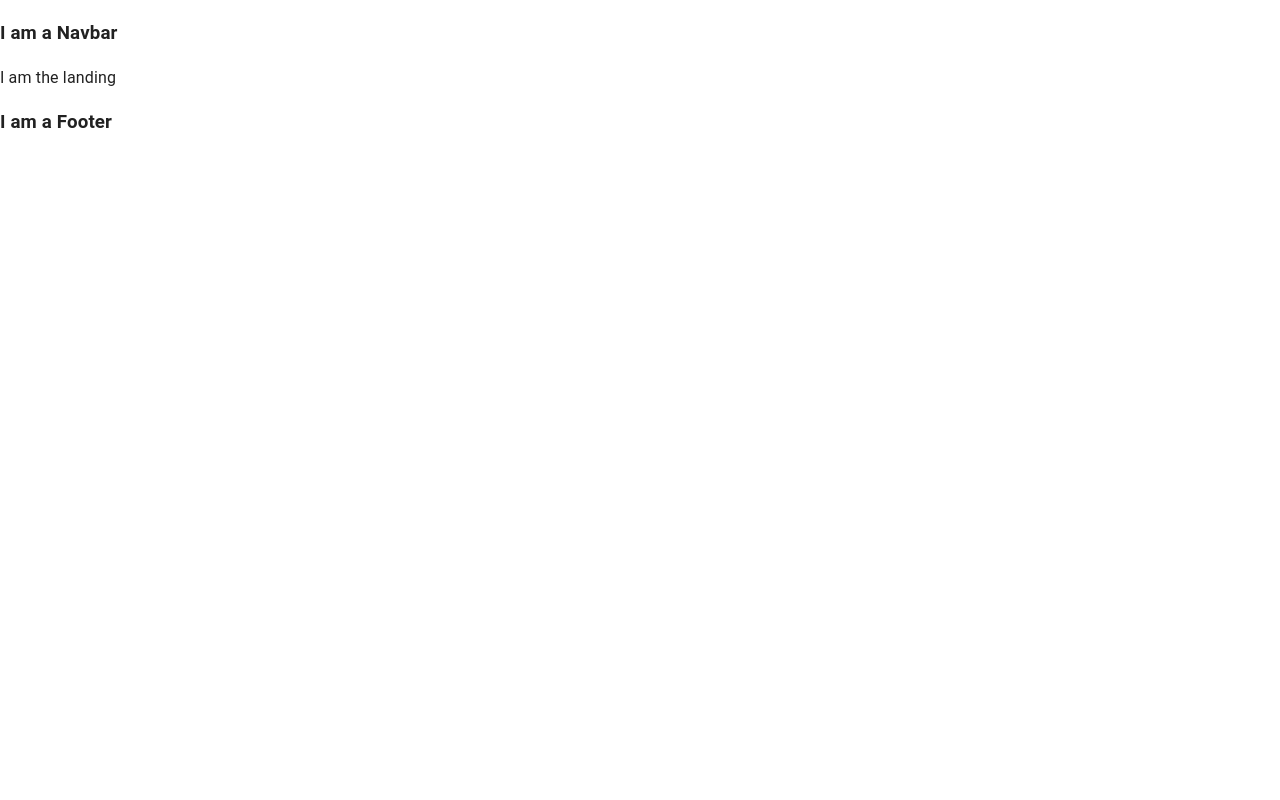
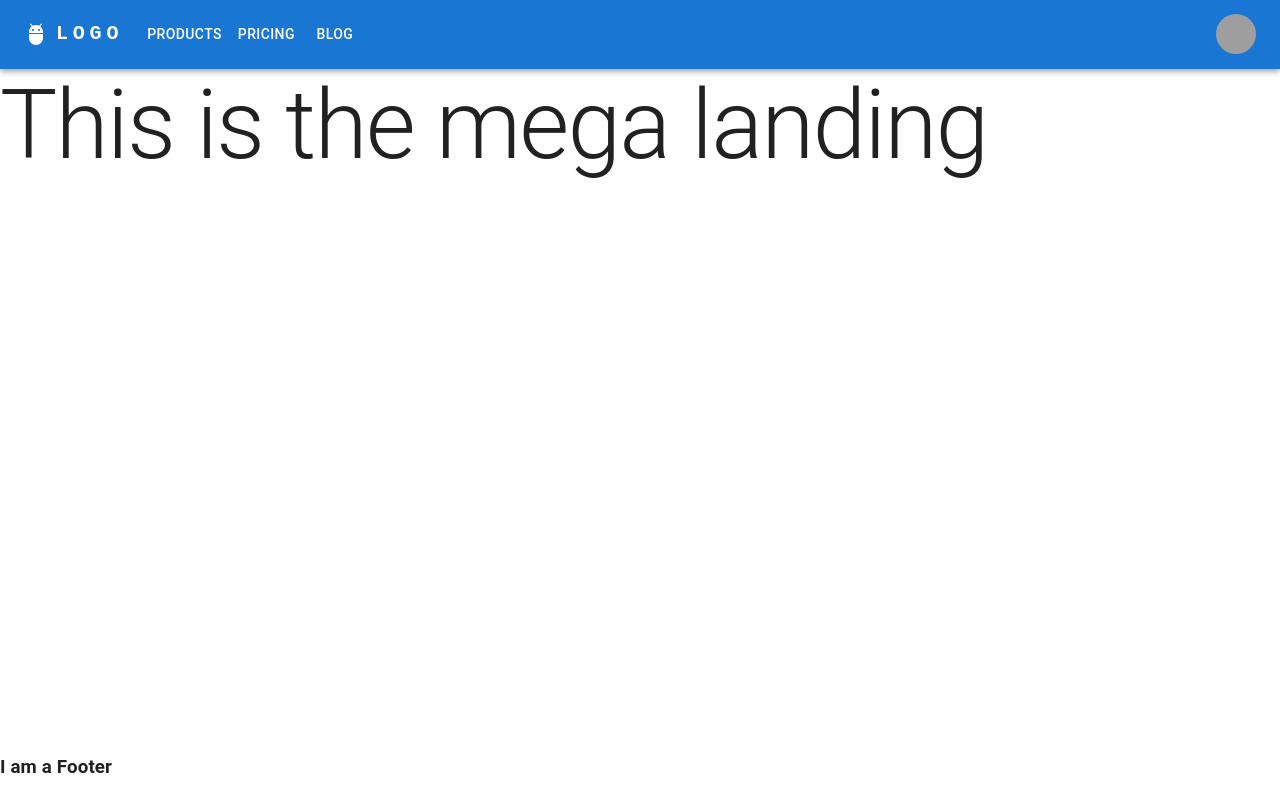
Before and after one commit to Albert-47/sigala, a Next.js app: page / in a window 1280 px wide. Built offline with nearby package versions, Linux system fonts and the light colour scheme; grey boxes are pictures that could not be loaded.

Commit message:
ADD footer and navbar added

```diff
--- a/package.json
+++ b/package.json
@@ -11,6 +11,7 @@
   "dependencies": {
     "@emotion/react": "^11.10.6",
     "@emotion/styled": "^11.10.6",
+    "@mui/icons-material": "^5.11.11",
     "@mui/material": "^5.11.12",
     "eslint": "8.36.0",
     "eslint-config-next": "13.2.4",
--- /dev/null
+++ b/src/components/home/Home.jsx
@@ -0,0 +1,7 @@
+import { Typography } from '@mui/material';
+
+const Home = () => {
+    return <Typography variant='h1'>This is the mega landing</Typography>;
+};
+
+export default Home;
--- a/src/components/layout/Footer.js
+++ b/src/components/layout/Footer.js
@@ -1,5 +1,9 @@
 const Footer = () => {
-    return <h3>I am a Footer</h3>;
+    return (
+        <footer>
+            <h3>I am a Footer</h3>
+        </footer>
+    );
 };
 
 export default Footer;
--- a/src/components/layout/Navbar.js
+++ b/src/components/layout/Navbar.js
@@ -1,5 +1,189 @@
+import AppBar from '@mui/material/AppBar';
+import Box from '@mui/material/Box';
+import Toolbar from '@mui/material/Toolbar';
+import IconButton from '@mui/material/IconButton';
+import Typography from '@mui/material/Typography';
+import Menu from '@mui/material/Menu';
+import MenuIcon from '@mui/icons-material/Menu';
+import Container from '@mui/material/Container';
+import Avatar from '@mui/material/Avatar';
+import Button from '@mui/material/Button';
+import Tooltip from '@mui/material/Tooltip';
+import MenuItem from '@mui/material/MenuItem';
+import AdbIcon from '@mui/icons-material/Adb';
+import { useState } from 'react';
+
+import styles from '@/styles/layout/navbar.module.css';
+
+const pages = ['Products', 'Pricing', 'Blog'];
+const settings = ['Profile', 'Account', 'Dashboard', 'Logout'];
+
 const Navbar = () => {
-    return <h3>I am a Navbar</h3>;
+    const [anchorElNav, setAnchorElNav] = useState(null);
+    const [anchorElUser, setAnchorElUser] = useState(null);
+
+    const handleOpenNavMenu = (event) => {
+        setAnchorElNav(event.currentTarget);
+    };
+    const handleOpenUserMenu = (event) => {
+        setAnchorElUser(event.currentTarget);
+    };
+
+    const handleCloseNavMenu = () => {
+        setAnchorElNav(null);
+    };
+
+    const handleCloseUserMenu = () => {
+        setAnchorElUser(null);
+    };
+
+    return (
+        <AppBar position='static'>
+            <Container maxWidth='xl'>
+                <Toolbar disableGutters>
+                    <AdbIcon
+                        sx={{ display: { xs: 'none', md: 'flex' }, mr: 1 }}
+                    />
+                    <Typography
+                        variant='h6'
+                        noWrap
+                        component='a'
+                        href='/'
+                        sx={{
+                            mr: 2,
+                            display: { xs: 'none', md: 'flex' },
+                            fontFamily: 'monospace',
+                            fontWeight: 700,
+                            letterSpacing: '.3rem',
+                            color: 'inherit',
+                            textDecoration: 'none'
+                        }}>
+                        LOGO
+                    </Typography>
+
+                    <Box
+                        sx={{
+                            flexGrow: 1,
+                            display: { xs: 'flex', md: 'none' }
+                        }}>
+                        <IconButton
+                            size='large'
+                            aria-label='account of current user'
+                            aria-controls='menu-appbar'
+                            aria-haspopup='true'
+                            onClick={handleOpenNavMenu}
+                            color='inherit'>
+                            <MenuIcon />
+                        </IconButton>
+                        <Menu
+                            id='menu-appbar'
+                            anchorEl={anchorElNav}
+                            anchorOrigin={{
+                                vertical: 'bottom',
+                                horizontal: 'left'
+                            }}
+                            keepMounted
+                            transformOrigin={{
+                                vertical: 'top',
+                                horizontal: 'left'
+                            }}
+                            open={Boolean(anchorElNav)}
+                            onClose={handleCloseNavMenu}
+                            sx={{
+                                display: { xs: 'block', md: 'none' }
+                            }}>
+                            {pages.map((page) => (
+                                <MenuItem
+                                    key={page}
+                                    onClick={handleCloseNavMenu}>
+                                    <Typography textAlign='center'>
+                                        {page}
+                                    </Typography>
+                                </MenuItem>
+                            ))}
+                        </Menu>
+                    </Box>
+                    <AdbIcon
+                        sx={{ display: { xs: 'flex', md: 'none' }, mr: 1 }}
+                    />
+                    <Typography
+                        variant='h5'
+                        noWrap
+                        component='a'
+                        href=''
+                        sx={{
+                            mr: 2,
+                            display: { xs: 'flex', md: 'none' },
+                            flexGrow: 1,
+                            fontFamily: 'monospace',
+                            fontWeight: 700,
+                            letterSpacing: '.3rem',
+                            color: 'inherit',
+                            textDecoration: 'none'
+                        }}>
+                        LOGO
+                    </Typography>
+                    <Box
+                        sx={{
+                            flexGrow: 1,
+                            display: { xs: 'none', md: 'flex' }
+                        }}>
+                        {pages.map((page) => (
+                            <Button
+                                className={styles.navItem}
+                                key={page}
+                                onClick={handleCloseNavMenu}
+                                sx={{
+                                    my: 2,
+                                    color: 'white',
+                                    display: 'block'
+                                }}>
+                                {page}
+                            </Button>
+                        ))}
+                    </Box>
+
+                    <Box sx={{ flexGrow: 0 }}>
+                        <Tooltip title='Open settings'>
+                            <IconButton
+                                onClick={handleOpenUserMenu}
+                                sx={{ p: 0 }}>
+                                <Avatar
+                                    alt='Remy Sharp'
+                                    src='/static/images/avatar/2.jpg'
+                                />
+                            </IconButton>
+                        </Tooltip>
+                        <Menu
+                            sx={{ mt: '45px' }}
+                            id='menu-appbar'
+                            anchorEl={anchorElUser}
+                            anchorOrigin={{
+                                vertical: 'top',
+                                horizontal: 'right'
+                            }}
+                            keepMounted
+                            transformOrigin={{
+                                vertical: 'top',
+                                horizontal: 'right'
+                            }}
+                            open={Boolean(anchorElUser)}
+                            onClose={handleCloseUserMenu}>
+                            {settings.map((setting) => (
+                                <MenuItem
+                                    key={setting}
+                                    onClick={handleCloseUserMenu}>
+                                    <Typography textAlign='center'>
+                                        {setting}
+                                    </Typography>
+                                </MenuItem>
+                            ))}
+                        </Menu>
+                    </Box>
+                </Toolbar>
+            </Container>
+        </AppBar>
+    );
 };
 
 export default Navbar;
--- a/src/pages/index.js
+++ b/src/pages/index.js
@@ -1,8 +1,9 @@
 import Head from 'next/head';
 import Image from 'next/image';
 import styles from '@/styles/Home.module.css';
+import Home from '@/components/home/Home';
 
-export default function Home() {
+export default function Index() {
     return (
         <>
             <Head>
@@ -17,7 +18,9 @@ export default function Home() {
                 />
                 <link rel='icon' href='/favicon.ico' />
             </Head>
-            <main>I am the landing</main>
+            <main>
+                <Home />
+            </main>
         </>
     );
 }
--- a/src/styles/globals.css
+++ b/src/styles/globals.css
@@ -0,0 +1,10 @@
+body {
+    min-height: 100vh;
+    position: relative;
+}
+
+footer {
+    position: absolute;
+    bottom: 0;
+    width: 100%;
+}
--- /dev/null
+++ b/src/styles/layout/navbar.module.css
@@ -0,0 +1,3 @@
+.navItem:hover {
+    border-bottom: 2px solid rgb(233, 207, 61);
+}
```
Also changed, not shown: 1 other file (tests, documents, lock files or other folders).
